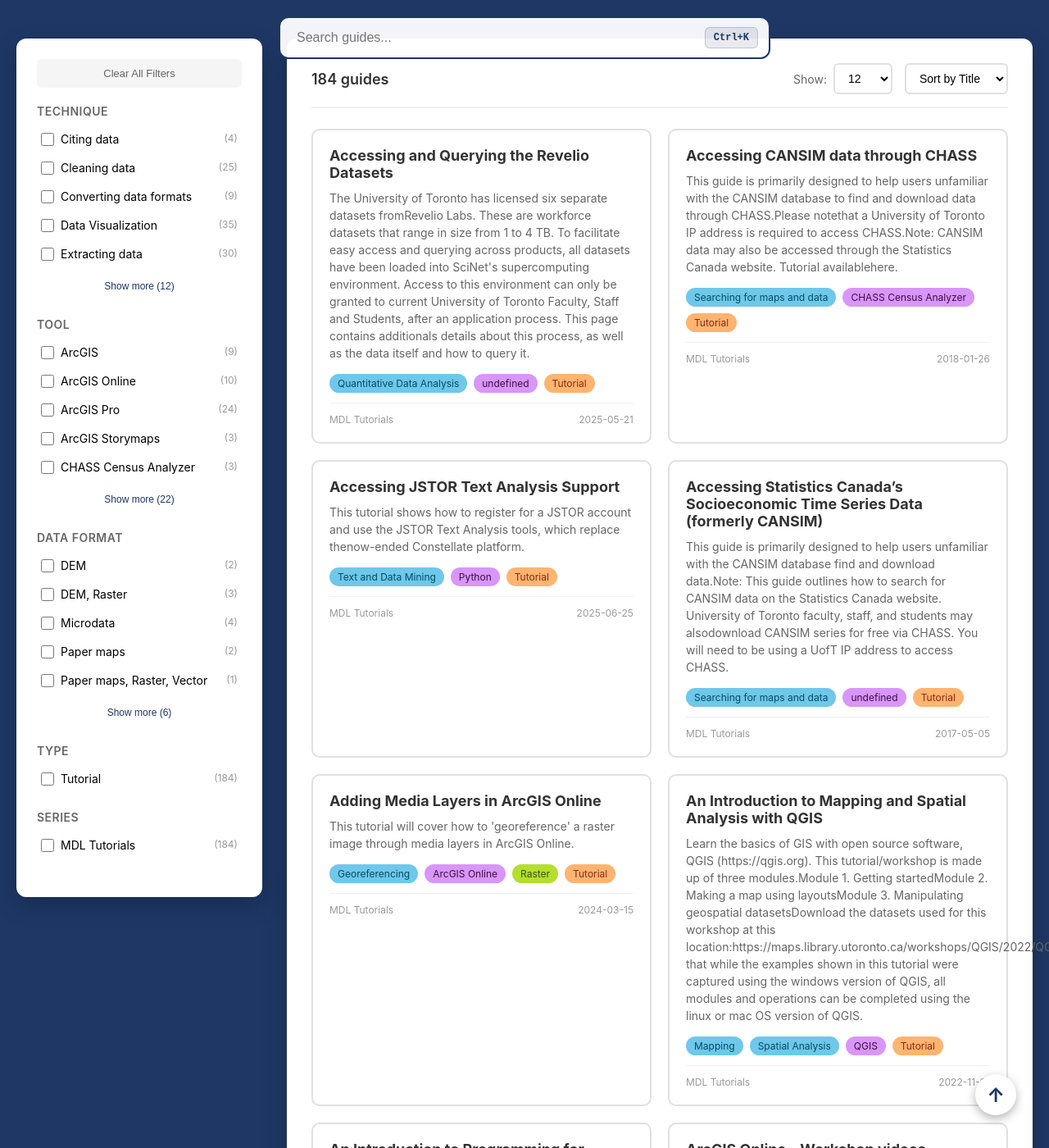
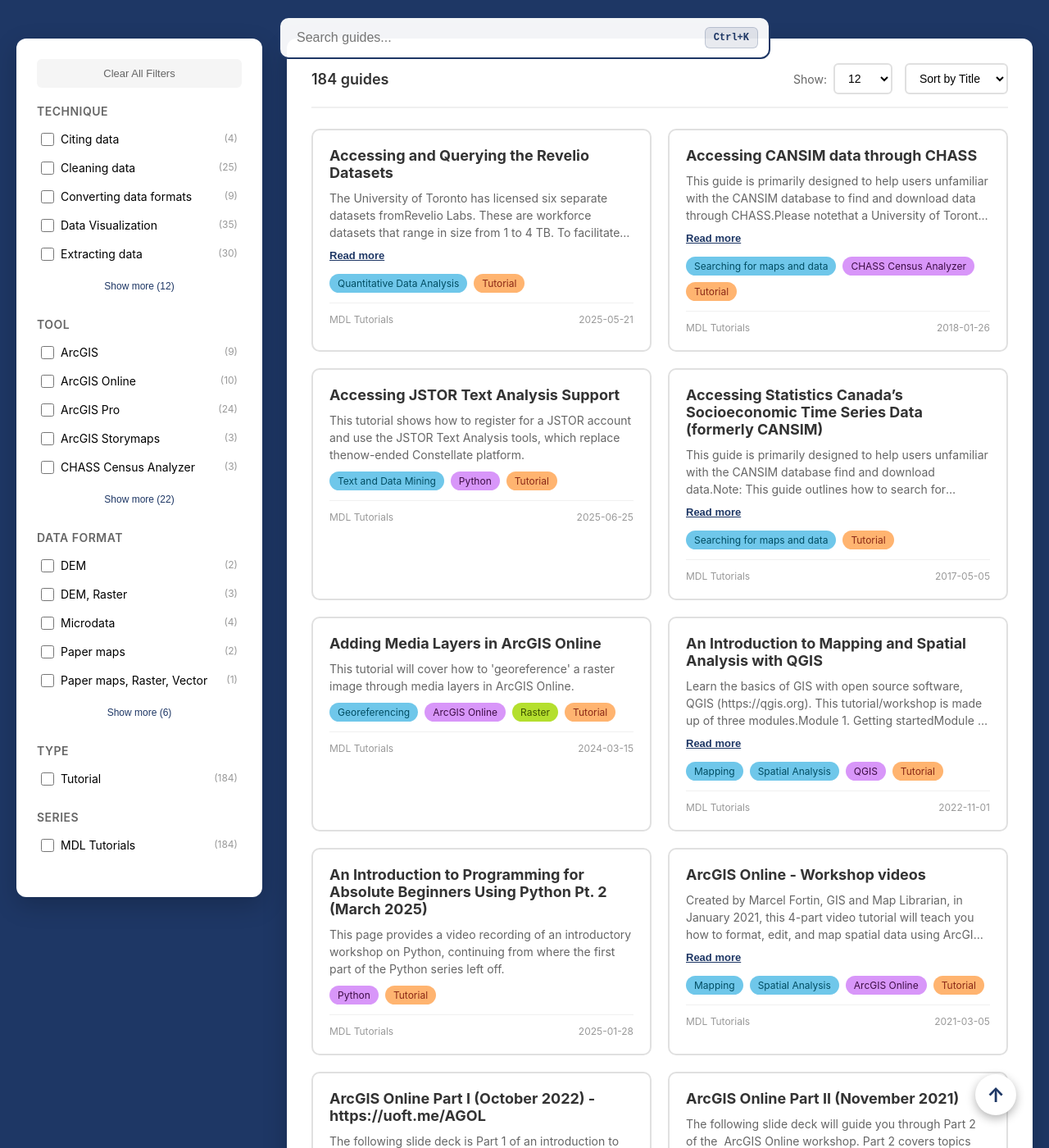
Before and after one commit to MDLutoronto/tutorials-search, a Jekyll site: the page built from page.md, in a window 1280 px wide and 1400 px high, scrolled down 304 px. Shown: the whole window at 82% size. Built offline with Jekyll 4.4.1, drawn with Linux system fonts in a browser that asks for light colours; some of the changed text lies outside the part shown.

Commit message:
Fix/mobile UI (#18)
* fix: workable long description read more button

* fix: fix the search function

```diff
--- a/_layouts/minimal_search.html
+++ b/_layouts/minimal_search.html
@@ -360,7 +360,36 @@
             color: #666;
             font-size: 14px;
             line-height: 1.5;
+            margin-bottom: 10px;
+            display: -webkit-box;
+            -webkit-line-clamp: 3;
+            -webkit-box-orient: vertical;
+            overflow: hidden;
+            text-overflow: ellipsis;
+            transition: all 0.3s ease;
+        }
+
+        .guides-description.expanded {
+            display: block;
+            -webkit-line-clamp: unset;
+            max-height: none;
+        }
+
+        .read-more-btn {
+            background: none;
+            border: none;
+            color: #1E3765;
+            font-size: 13px;
+            cursor: pointer;
+            padding: 0;
             margin-bottom: 15px;
+            font-weight: 600;
+            text-decoration: underline;
+            transition: color 0.2s;
+        }
+
+        .read-more-btn:hover {
+            color: #007FA3;
         }
 
         .guides-tags {
@@ -1095,29 +1126,59 @@
             const endIndex = Math.min(startIndex + itemsPerLoad, filteredGuides.length);
             const guidesToRender = filteredGuides.slice(startIndex, endIndex);
 
-            const guidesHTML = guidesToRender.map(guide => `
+            const guidesHTML = guidesToRender.map((guide, index) => {
+                const uniqueId = `desc-${startIndex + index}`;
+
+                // Helper function to safely get array values, filtering out undefined/null
+                const getArrayValues = (value) => {
+                    if (!value || value === 'undefined' || value === 'null') return [];
+                    const arr = Array.isArray(value) ? value : [value];
+                    return arr.filter(v => v && v !== 'undefined' && v !== 'null');
+                };
+
+                const techniques = getArrayValues(guide.technique);
+                const tools = getArrayValues(guide.tool);
+                const dataFormats = getArrayValues(guide.dataFormat);
+                const types = getArrayValues(guide.type);
+
+                // Safely handle description
+                const description = guide.description && guide.description !== 'undefined' && guide.description !== 'null' ? guide.description : '';
+
+                return `
                 <div class="guides-card">
                     <h3><a href="${guide.url}" target="_blank">${guide.title}</a></h3>
-                    <p class="guides-description">${guide.description}</p>
+                    <p class="guides-description" id="${uniqueId}" data-full-text="${description.replace(/"/g, '&quot;')}">${description}</p>
+                    <button class="read-more-btn" id="btn-${uniqueId}" onclick="toggleDescription('${uniqueId}', this)" style="display: none;">Read more</button>
                     <div class="guides-tags">
-                        ${(Array.isArray(guide.technique) ? guide.technique : [guide.technique])
-                            .map(cat => `<span class="tag technique${activeFilters.technique.has(cat) ? ' active' : ''}" data-facet="technique" data-value="${cat}">${cat}</span>`).join('')}
-                        ${(Array.isArray(guide.tool) ? guide.tool : [guide.tool])
-                            .map(fmt => `<span class="tag tool${activeFilters.tool.has(fmt) ? ' active' : ''}" data-facet="tool" data-value="${fmt}">${fmt}</span>`).join('')}
-                        ${guide.dataFormat ? (Array.isArray(guide.dataFormat) ? guide.dataFormat : [guide.dataFormat])
-                            .map(fmt => `<span class="tag dataFormat${activeFilters.dataFormat.has(fmt) ? ' active' : ''}" data-facet="dataFormat" data-value="${fmt}">${fmt}</span>`).join('') : ''}
-                        ${guide.type ? (Array.isArray(guide.type) ? guide.type : [guide.type])
-                            .map(type => `<span class="tag type${activeFilters.type.has(type) ? ' active' : ''}" data-facet="type" data-value="${type}">${type}</span>`).join('') : ''}
+                        ${techniques.map(cat => `<span class="tag technique${activeFilters.technique.has(cat) ? ' active' : ''}" data-facet="technique" data-value="${cat}">${cat}</span>`).join('')}
+                        ${tools.map(fmt => `<span class="tag tool${activeFilters.tool.has(fmt) ? ' active' : ''}" data-facet="tool" data-value="${fmt}">${fmt}</span>`).join('')}
+                        ${dataFormats.map(fmt => `<span class="tag dataFormat${activeFilters.dataFormat.has(fmt) ? ' active' : ''}" data-facet="dataFormat" data-value="${fmt}">${fmt}</span>`).join('')}
+                        ${types.map(type => `<span class="tag type${activeFilters.type.has(type) ? ' active' : ''}" data-facet="type" data-value="${type}">${type}</span>`).join('')}
                     </div>
                     <div class="guides-meta">
                         <span>${guide.series && guide.series !== 'null' && guide.series !== 'undefined' ? guide.series : ''}</span>
-                        <span>${guide.date}</span>
+                        <span>${guide.date || ''}</span>
                     </div>
                 </div>
-            `).join('');
+                `;
+            }).join('');
 
             grid.insertAdjacentHTML('beforeend', guidesHTML);
             displayedCount = endIndex;
+
+            // Check which descriptions need "Read more" buttons
+            guidesToRender.forEach((guide, index) => {
+                const uniqueId = `desc-${startIndex + index}`;
+                const descElement = document.getElementById(uniqueId);
+                const btnElement = document.getElementById(`btn-${uniqueId}`);
+
+                if (descElement && btnElement) {
+                    // Check if text is truncated by comparing scrollHeight to clientHeight
+                    if (descElement.scrollHeight > descElement.clientHeight) {
+                        btnElement.style.display = 'block';
+                    }
+                }
+            });
 
             // Hide loading indicator if all guides are displayed
             if (displayedCount >= filteredGuides.length) {
@@ -1310,6 +1371,21 @@
             }
         });
 
+        // Toggle description expand/collapse
+        function toggleDescription(descriptionId, button) {
+            const description = document.getElementById(descriptionId);
+            if (description.classList.contains('expanded')) {
+                description.classList.remove('expanded');
+                button.textContent = 'Read more';
+            } else {
+                description.classList.add('expanded');
+                button.textContent = 'Read less';
+            }
+        }
+
+        // Make function globally accessible
+        window.toggleDescription = toggleDescription;
+
         // Update search hint text based on OS
         const isMac = navigator.platform.toUpperCase().indexOf('MAC') >= 0;
         const searchHint = document.querySelector('.search-hint');
```
Also changed, not shown: other parts of _layouts/minimal_search.html (+4 -2 lines).
